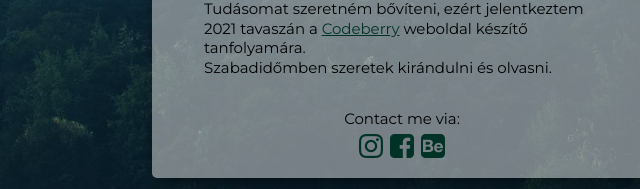
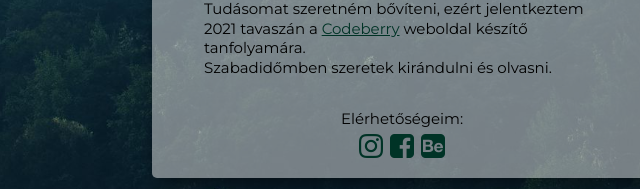
Before and after one commit to evamedve/me_nevjegy, a plain HTML site: page index.html in a window 1280 px wide. Shown: the part 477-666 px from the top of the page, 238-878 px from the left. Drawn offline with Linux system fonts and the light colour scheme.

Commit message:
add html

```diff
--- a/index.html
+++ b/index.html
@@ -33,7 +33,7 @@
       Szabadidőmben szeretek kirándulni és olvasni.
     </p>
     <section class="links">
-      <h2>Contact me via:</h2>
+      <h2>Elérhetőségeim:</h2>
       <ul>
         <li><a href="https://www.instagram.com/eva.medve/" target="_blank" title="Instagram"><i class="fa fa-instagram" aria-hidden="true"></i></a></li>
         <li><a href="https://www.facebook.com/eva.medve.3/" target="_blank" title="Facebook"><i class="fa fa-facebook-square" aria-hidden="true"></i></a></li>
```
